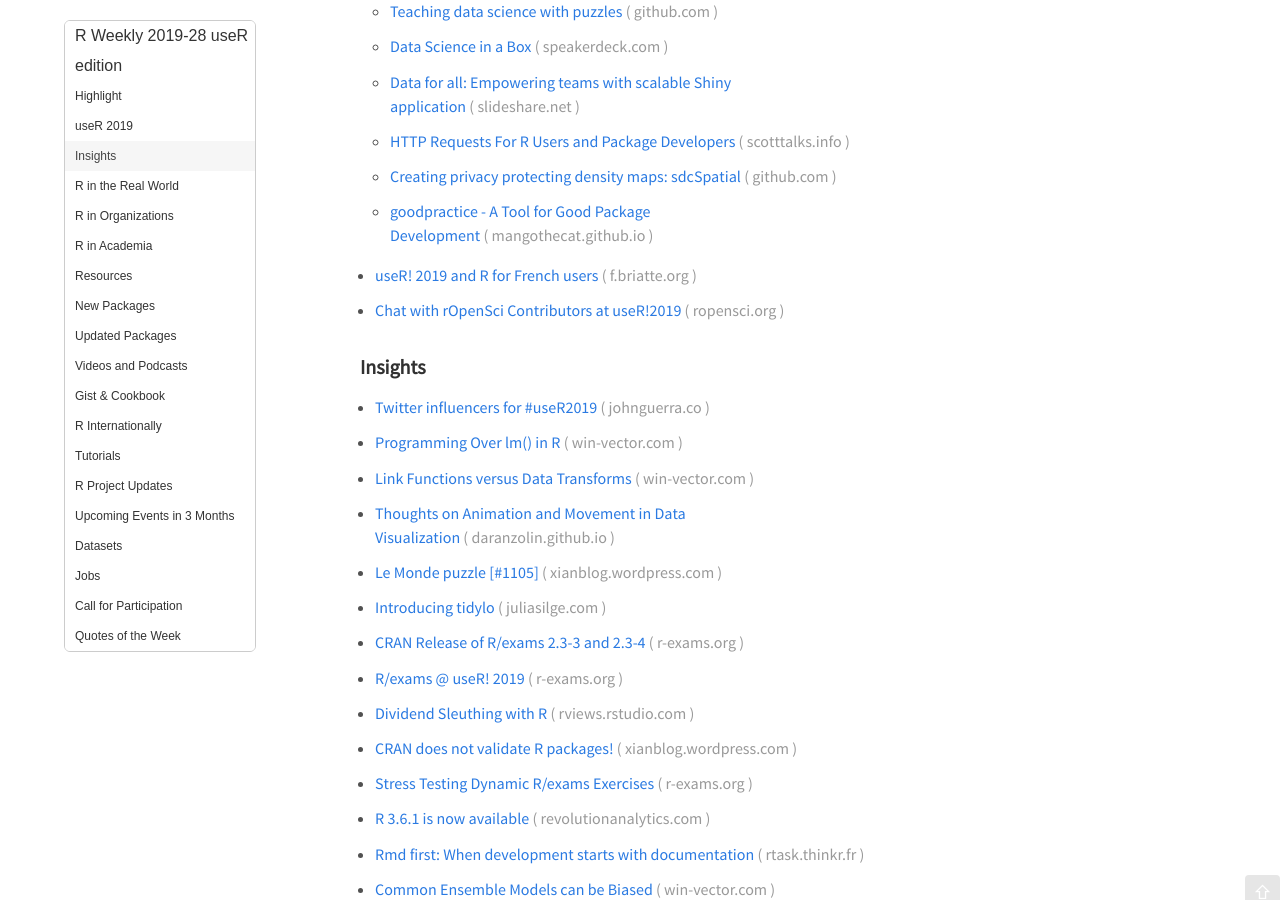
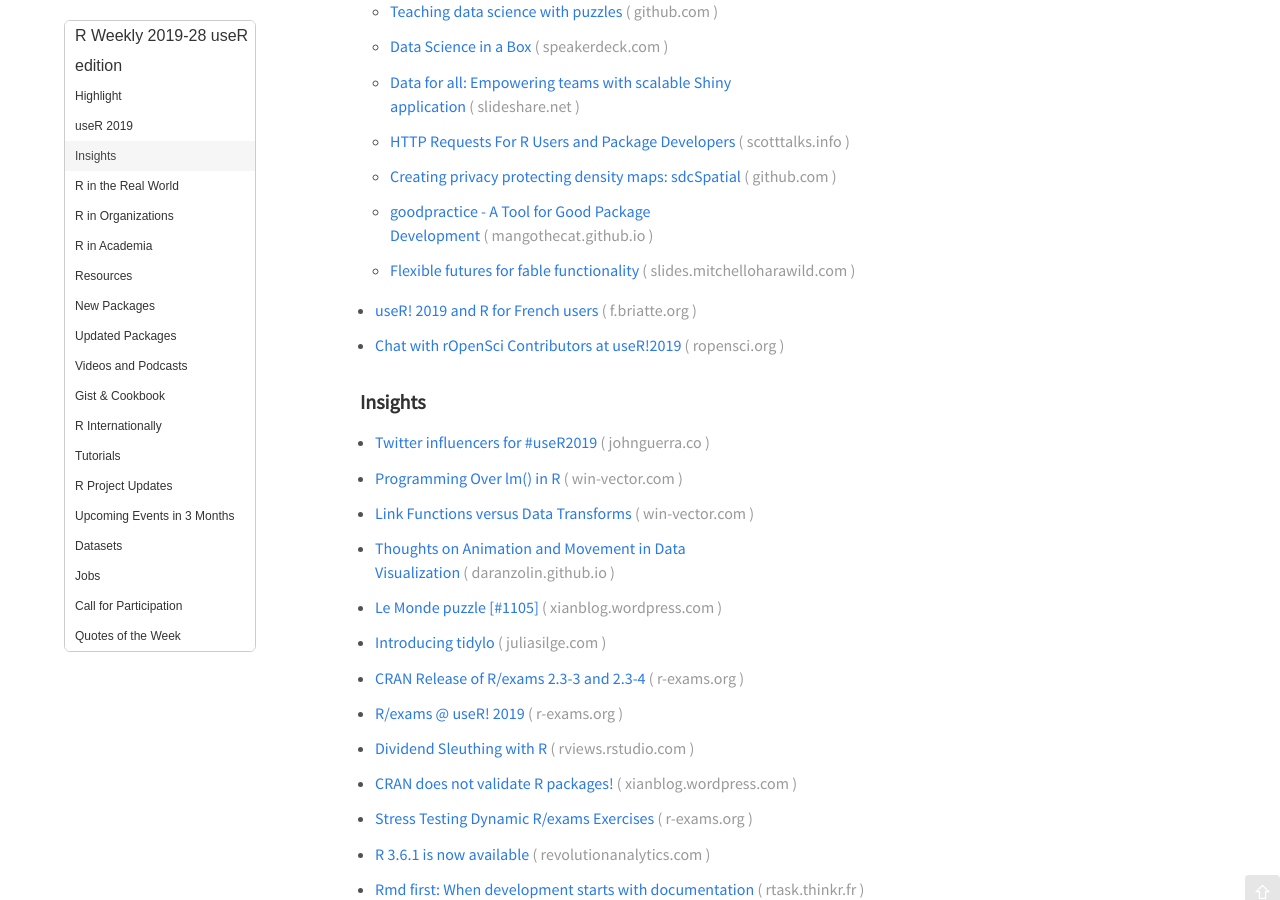
Before and after one commit to rweekly/rweekly.org, a Jekyll site: the page built from draft.md, in a window 1280 px wide and 900 px high, scrolled down 2483 px. Built offline with Jekyll 4.4.1, drawn with Linux system fonts in a browser that asks for light colours; emoji names are drawn with the system emoji font; comment, search, counter and statistics services are not loaded.

Commit message:
Add fable talk slides

```diff
--- a/draft.md
+++ b/draft.md
@@ -70,6 +70,7 @@
     + [HTTP Requests For R Users and Package Developers](https://scotttalks.info/user-http/#/intro)
     + [Creating privacy protecting density maps: sdcSpatial](https://github.com/edwindj/sdcSpatial/raw/master/useR2019/presentation.pdf)
     + [goodpractice - A Tool for Good Package Development](https://mangothecat.github.io/goodpractice/index.html)
+    + [Flexible futures for fable functionality](https://slides.mitchelloharawild.com/user2019/)
 
 + [useR! 2019 and R for French users](https://f.briatte.org/r/user-2019-and-r-for-french-users)
 + [Chat with rOpenSci Contributors at useR!2019](https://ropensci.org/blog/2019/07/08/user2019/)
```
